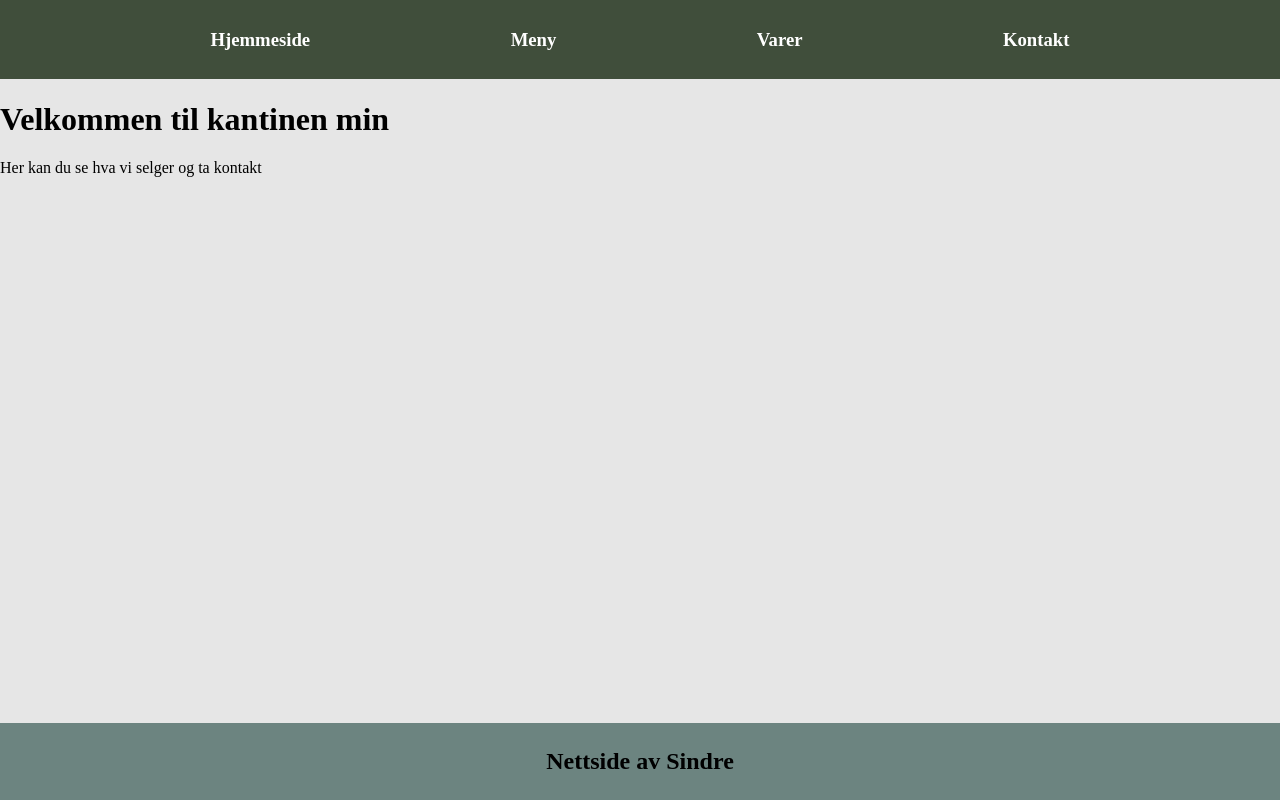
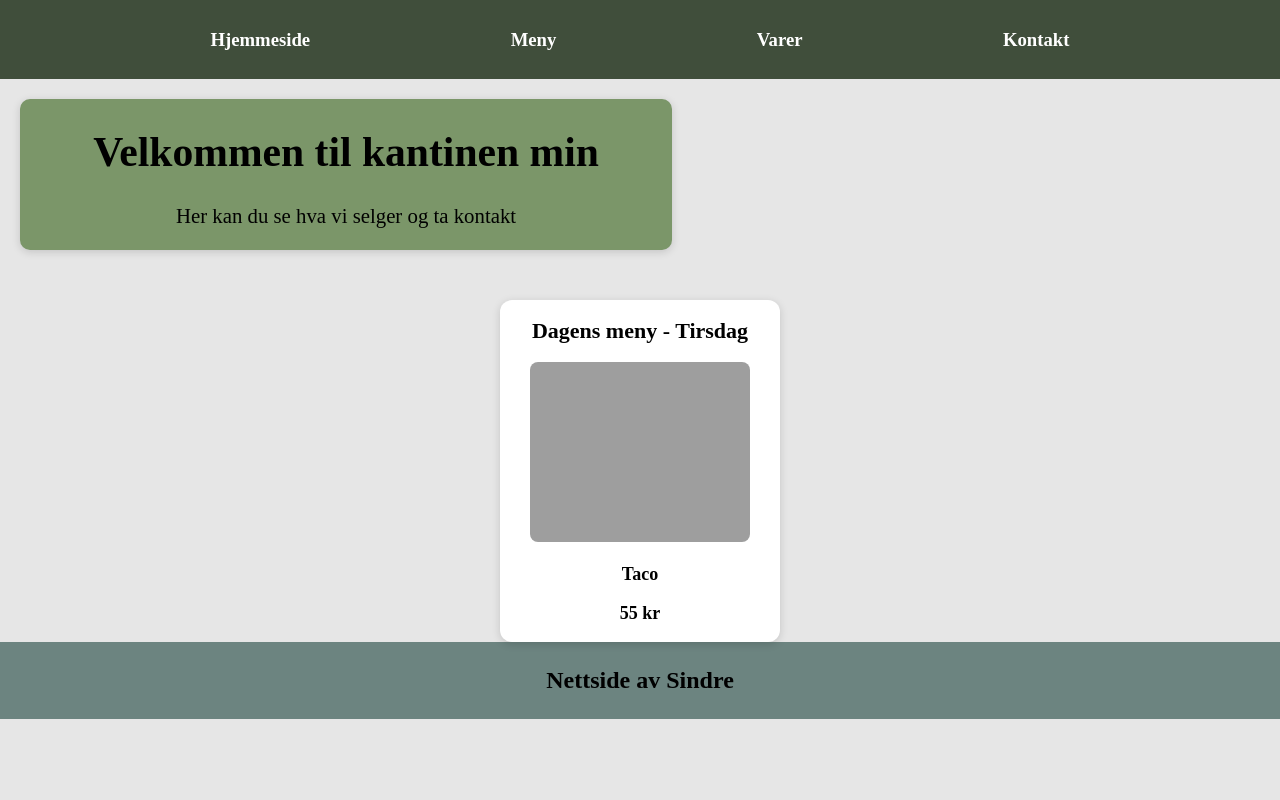
Before and after one commit to sindrehopland-art/Kantine_nettside, a Flask app: page / in a window 1280 px wide. Run offline with Flask 3, Linux system fonts and the light colour scheme; grey boxes are pictures that could not be loaded.

Commit message:
Laget ferdig vare siden og stylet den. Begynt å style hjemmesiden og laget dagens rett funksjon

```diff
--- a/app.py
+++ b/app.py
@@ -1,12 +1,26 @@
+from datetime import datetime
 from flask import Flask, render_template
-from data import alle_varer, ukesmeny, drikke, snacks, bakevarer, frukt, varm_drikke
+from data import alle_varer, ukesmeny, drikke, snacks, bakevarer, frukt, varm_drikke, mat
 
 app = Flask(__name__)
 
 
 @app.route('/')
 def hjemmeside():
-    return render_template("index.html")
+    dager = [
+        "Mandag", "Tirsdag", "Onsdag", "Torsdag", "Fredag", "Lørdag", "Søndag"
+    ]
+
+    dagens_dag = dager[1]    #[datetime.today().weekday()]
+    dagens_rett = None
+
+    for rett in ukesmeny:
+        if rett["dag"] == dagens_dag:
+            dagens_rett = rett
+            break
+
+    return render_template("index.html", dagens_dag = dagens_dag, dagens_rett = dagens_rett)
+
 
 @app.route('/kontakt')
 def kontakt():
@@ -18,7 +32,7 @@ def meny():
 
 @app.route('/varer')
 def varer():
-    return render_template("varer.html", alle_varer = alle_varer, drikke = drikke, snacks = snacks, bakevarer = bakevarer, frukt = frukt, varm_drikke = varm_drikke)
+    return render_template("varer.html", alle_varer = alle_varer, drikke = drikke, snacks = snacks, bakevarer = bakevarer, frukt = frukt, varm_drikke = varm_drikke, mat = mat)
 
 if __name__ == '__main__':
     app.run()
--- a/data.py
+++ b/data.py
@@ -4,14 +4,14 @@ drikke = [
         "id": 1,
         "innhold": 500,
         "pris": "22",
-        "bilde": "https://ringnes.no/media/fksdhmw4/no_imsdal_original.png?height=1140&mode=max"
+        "bilde": "https://fjordbites.com/cdn/shop/files/Imsdal_Vann_0_5_l.png?v=1774184841"
     },
     {
         "navn": "Iste",
         "id": 2,
         "innhold": 500,
         "pris": "25",
-        "bilde": "https://bilder.ngdata.no/7038010067365/meny/large.jpg"
+        "bilde": "https://handlenor.no/wp-content/uploads/2021/12/13FFHlCm6IkZBylo4fBq6QqB3wfZLxij-1.png"
     },
     {
         "navn": "Cola",
@@ -57,21 +57,21 @@ bakevarer = [
     {
         "navn": "Bolle",
         "id": 8,
-        "innhold": 1,
+        "innhold": 250,
         "pris": "20",
         "bilde": "https://www.idun.no/wp-content/uploads/sites/49/2018/01/Boller-med-sjokolade-1.jpg"
     },
     {
         "navn": "Kanelbolle",
         "id": 9,
-        "innhold": 1,
+        "innhold": 250,
         "pris": "25",
         "bilde": "https://www.idun.no/wp-content/uploads/sites/49/2024/10/Kanelboller.jpg"
     },
     {
         "navn": "Croissant",
         "id": 10,
-        "innhold": 1,
+        "innhold": 250,
         "pris": "25",
         "bilde": "https://www.sweetandsavorybyshinee.com/wp-content/uploads/2026/03/Homemade-Croissants-1.jpg"
     }
@@ -122,21 +122,21 @@ mat = [
     {
         "navn": "Ost og skinke baguette",
         "id": 16,
-        "innhold": 1,
+        "innhold": 350,
         "pris": "45",
         "bilde": "https://delideluca.no/wp-content/uploads/2013/01/Baguette-ost-og-skinke-1024x512.jpg"
     },
     {
-        "navn": "Toast med ost og skinke",
+        "navn": "Toast",
         "id": 17,
-        "innhold": 1,
+        "innhold": 500,
         "pris": "35",
         "bilde": "https://www.prior.no/assets/images/_1000x1000_crop_center-center_none/Toast-med-ost-og-skinke.jpg"
     },
     {
         "navn": "Pizzastykke",
         "id": 18,
-        "innhold": 1,
+        "innhold": 500,
         "pris": "35",
         "bilde": "https://www.tasteofhome.com/wp-content/uploads/2018/01/Homemade-Pizza_EXPS_FT23_376_EC_120123_3.jpg"
     }
@@ -147,7 +147,7 @@ ukesmeny = [
         "dag": "Mandag",
         "navn": "Pasta Bolognese",
         "id": 19,
-        "innhold": 350,
+        "innhold": 750,
         "pris": "55",
         "bilde": "https://encrypted-tbn0.gstatic.com/images?q=tbn:ANd9GcS7OfFZAQ5hYmiNWU1T_h1SN2P2IulX6bz0oV2E0SP-NRai80AuC6_rvrAB&s=10"
     },
@@ -155,7 +155,7 @@ ukesmeny = [
         "dag": "Tirsdag",
         "navn": "Taco",
         "id": 20,
-        "innhold": 350,
+        "innhold": 600,
         "pris": "55",
         "bilde": "https://www.thecookierookie.com/wp-content/uploads/2024/05/street-tacos-recipe-2.jpg"
     },
@@ -163,7 +163,7 @@ ukesmeny = [
         "dag": "Onsdag",
         "navn": "Pizza",
         "id": 21,
-        "innhold": 1,
+        "innhold": 700,
         "pris": "40",
         "bilde": "https://www.tasteofhome.com/wp-content/uploads/2018/01/Homemade-Pizza_EXPS_FT23_376_EC_120123_3.jpg"
     },
@@ -171,7 +171,7 @@ ukesmeny = [
         "dag": "Torsdag",
         "navn": "Kylling med ris",
         "id": 22,
-        "innhold": 350,
+        "innhold": 500,
         "pris": "60",
         "bilde": "https://encrypted-tbn0.gstatic.com/images?q=tbn:ANd9GcRkEtP__G3CbATcccBCmgjoI-pF2Uc0S74CADGPQh9oOGIKvaKf8z8pPdE&s=10"
     },
--- a/static/style.css
+++ b/static/style.css
@@ -40,6 +47,32 @@ body {
 
 }
 
+.velkommen{
+    font-size: 130%;
+    text-align: center;
+    background-color: #7b9669;
+    border-radius: 10px;
+    padding: 1px;
+    max-width: 650px;
+
+    margin-top: 20px;
+    margin-left: 20px;
+    box-shadow: 0 2px 8px rgba(0, 0, 0, 0.15);
+
+}
+
+
+.dagens-rett {
+    display: flex;
+    justify-content: center;
+    margin-top: 50px;
+}
+
+.dagens-rett-tittel{
+    display: flex;
+    justify-content: center;
+}
+
 .meny_tittel{
     display: flex;
     justify-content: center;
@@ -56,7 +89,8 @@ body {
 
 .retter {
     width: 220px;
-    padding: 15px;
+    padding-left: 30px;
+    padding-right: 30px;
     text-align: center;
     background-color: white;
     border-radius: 12px;
--- a/templates/index.html
+++ b/templates/index.html
@@ -5,4 +5,27 @@
         <h1>Velkommen til kantinen min</h1>
         <p>Her kan du se hva vi selger og ta kontakt</p>
     </div>
+
+
+    <div class="dagens-rett">
+
+    {% if dagens_rett %}
+        <div class="retter">
+            <h2 class="dagens-rett-tittel">Dagens meny - {{ dagens_dag }}</h2>
+            <img src="{{ dagens_rett.bilde }}" alt="{{ dagens_rett.navn }}">
+            <h3>{{ dagens_rett.navn }}</h3>
+            <p>{{ dagens_rett.pris }} kr</p>
+        </div>
+
+
+    {% else %}
+
+    </div>
+
+
+
+
+
+
+    {% endif %}
 {% endblock %}
```
Also changed, not shown: other parts of static/style.css (+51 -0 lines), templates/varer.html (+69 -10 lines).
